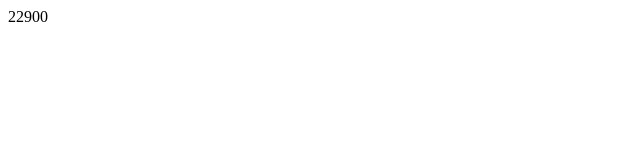
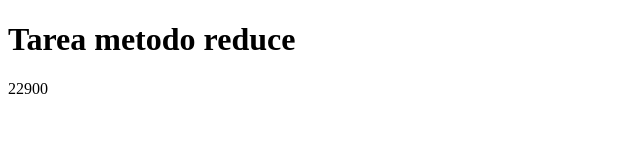
Before and after one commit to juan-henao-infocenter/Tareas-MongoN1, a plain HTML site: page index.html in a window 1280 px wide. Shown: the whole page, without its empty margins (0-640 px from the left). Drawn offline with Linux system fonts and the light colour scheme.

Commit message:
Update index.html

```diff
--- a/index.html
+++ b/index.html
@@ -6,7 +6,7 @@
     <title>Tarea metodo reduce</title>
 </head>
 <body>
-
+    <h1>Tarea metodo reduce</h1>
 
     <script src="script.js"></script>
 </body>
```
